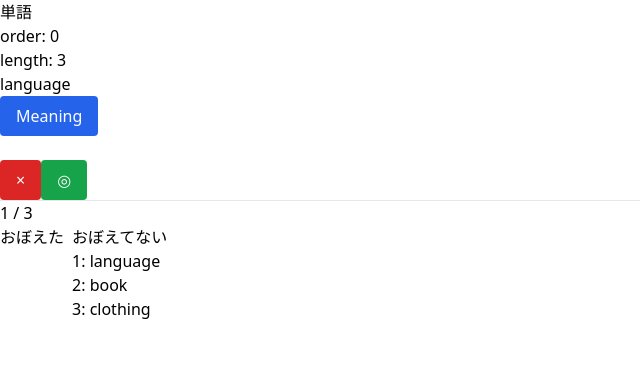
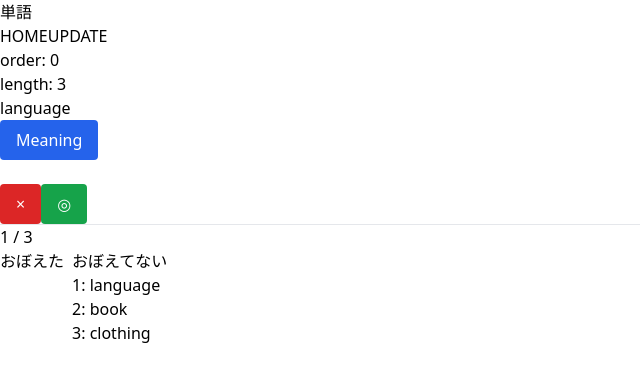
Before and after one commit to icewist/learn-by-heart, a Next.js app: page / in a window 1280 px wide. Shown: the top 382 px of the page, without its empty margins (0-640 px from the left). Built offline with nearby package versions, Linux system fonts and the light colour scheme.

Commit message:
✨ headerにLink追加

```diff
--- a/src/components/templates/DefaultLayout.jsx
+++ b/src/components/templates/DefaultLayout.jsx
@@ -1,11 +1,20 @@
+import Link from "next/link";
 import { useState } from "react";
 
 const DefaultLayout = (props) => {
-  //   const [words, setWords] = useState(["word", "remind", "language"]);
-  //   const [order, setOrder] = useState(0);
   return (
     <div>
-      <header>単語</header>
+      <header>
+        <h1>単語</h1>
+        <div className="flex">
+          <div>
+            <Link href={"/"}>HOME</Link>
+          </div>
+          <div>
+            <Link href={"/update"}>UPDATE</Link>
+          </div>
+        </div>
+      </header>
       {props.children}
     </div>
   );
```
